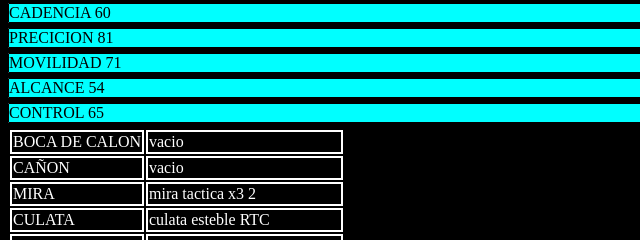
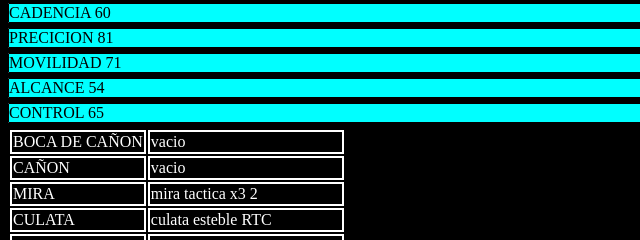
Before and after one commit to WUERION/cod.github.io, a plain HTML site: page index.html in a window 1280 px wide. Shown: the part 1164-1404 px from the top of the page, 0-640 px from the left. Drawn offline with Linux system fonts and the light colour scheme.

Commit message:
Update index.html

```diff
--- a/index.html
+++ b/index.html
@@ -139,7 +139,7 @@
     <table class="icr-1">
     <h2>ICR-1</h2>
     <tr>
-        <td>BOCA DE CALON</td>
+        <td>BOCA DE CAÑON</td>
         <td>vacio</td>
     </tr>
     <tr>
```
